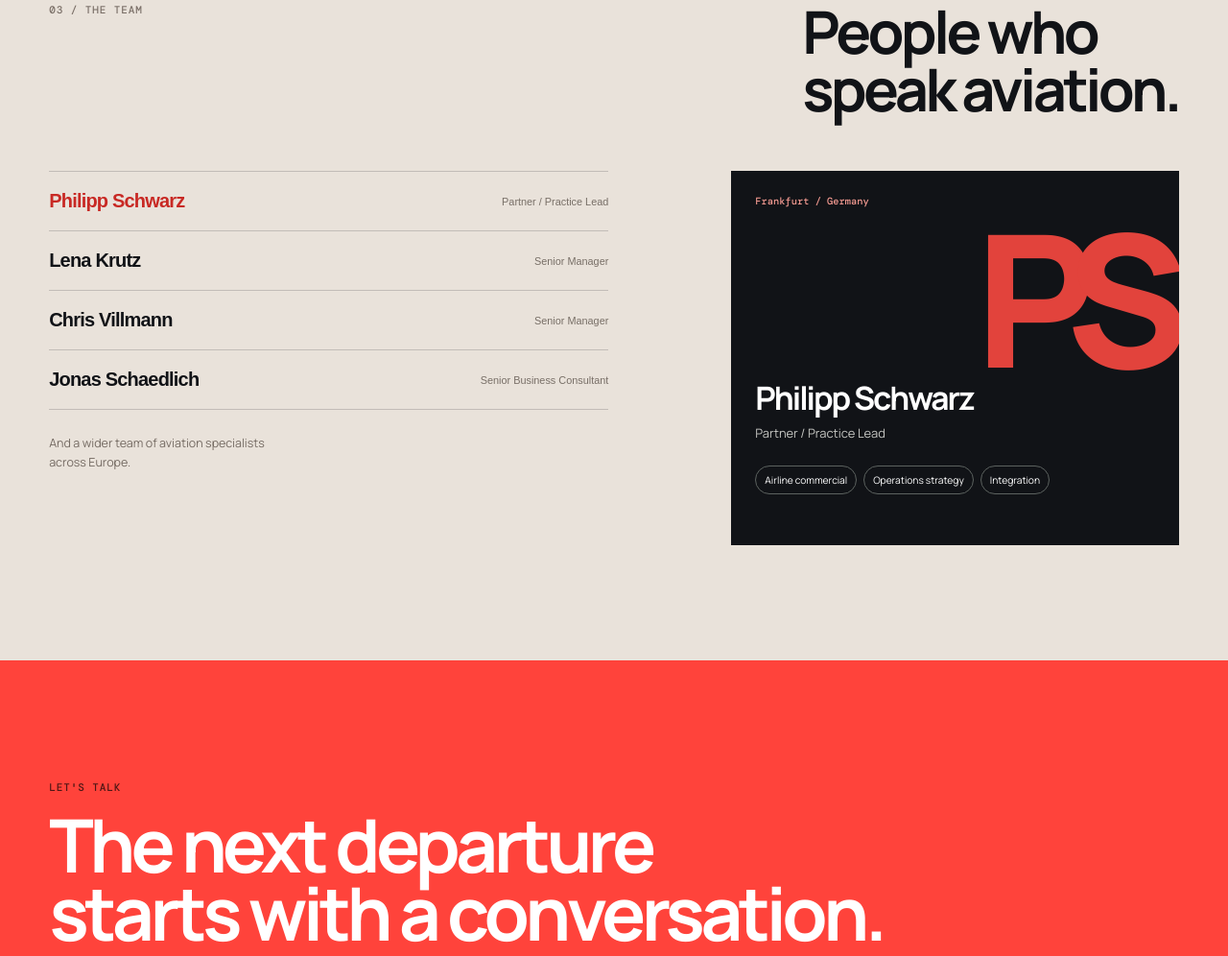
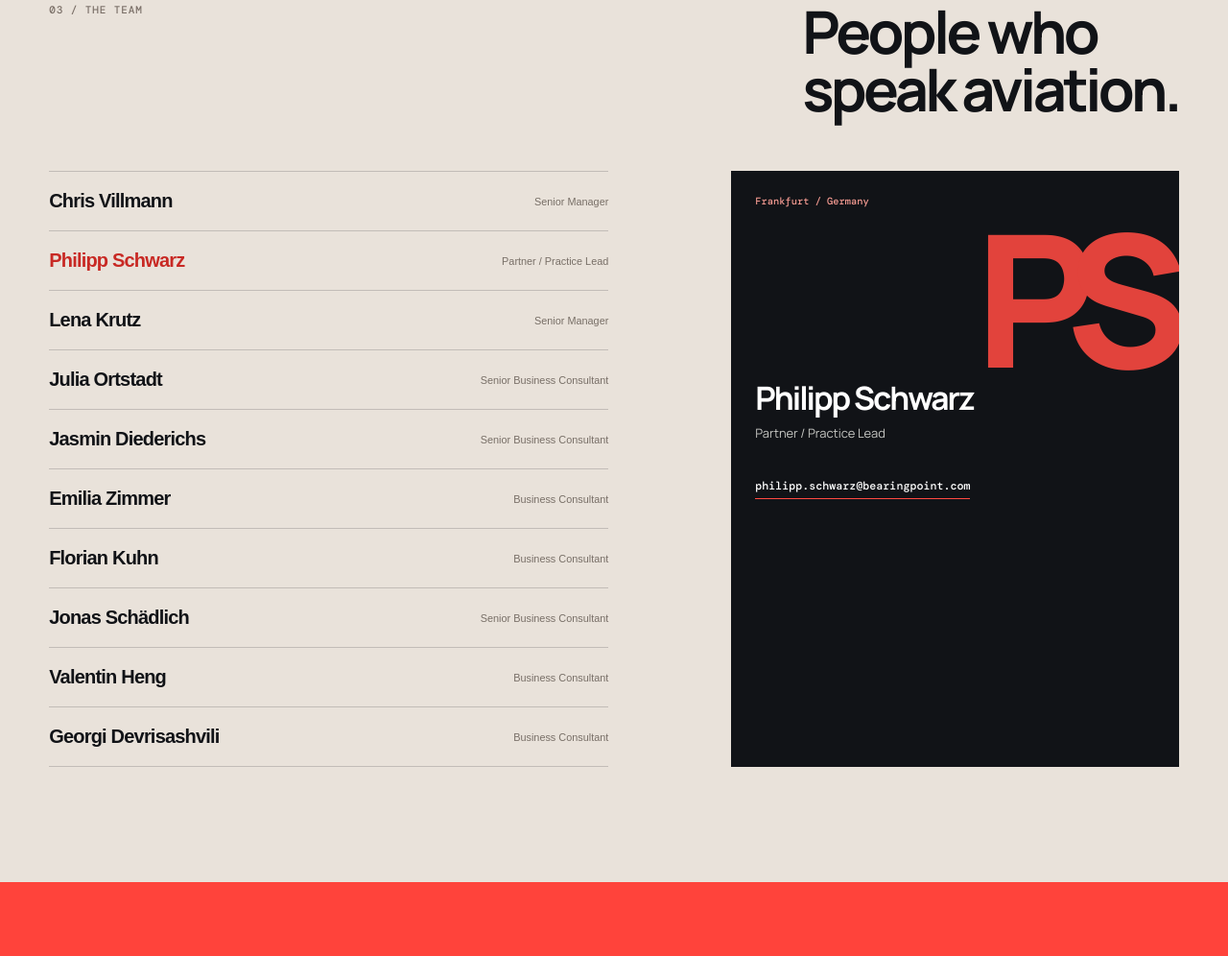
Before and after one commit to FWSchaefer/Team-Aviation, a plain HTML site: page index.html in a window 1280 px wide. Shown: the part 3089-4085 px from the top of the page at 96% size. Drawn offline with nearby package versions, Linux system fonts and the light colour scheme.

Commit message:
Expand aviation team contacts

```diff
--- a/index.html
+++ b/index.html
@@ -107,18 +107,23 @@
         <div class="team-header"><p class="eyebrow">03 / The team</p><h2>People who<br />speak aviation.</h2></div>
         <div class="team-layout">
           <div class="team-list" role="tablist" aria-label="Aviation team members">
+            <button class="team-member" role="tab" aria-selected="false" data-person="chris"><span>Chris Villmann</span><small>Senior Manager</small></button>
             <button class="team-member active" role="tab" aria-selected="true" data-person="philipp"><span>Philipp Schwarz</span><small>Partner / Practice Lead</small></button>
             <button class="team-member" role="tab" aria-selected="false" data-person="lena"><span>Lena Krutz</span><small>Senior Manager</small></button>
-            <button class="team-member" role="tab" aria-selected="false" data-person="chris"><span>Chris Villmann</span><small>Senior Manager</small></button>
-            <button class="team-member" role="tab" aria-selected="false" data-person="jonas"><span>Jonas Schaedlich</span><small>Senior Business Consultant</small></button>
-            <p class="team-note">And a wider team of aviation specialists across Europe.</p>
+            <button class="team-member" role="tab" aria-selected="false" data-person="julia"><span>Julia Ortstadt</span><small>Senior Business Consultant</small></button>
+            <button class="team-member" role="tab" aria-selected="false" data-person="jasmin"><span>Jasmin Diederichs</span><small>Senior Business Consultant</small></button>
+            <button class="team-member" role="tab" aria-selected="false" data-person="emilia"><span>Emilia Zimmer</span><small>Business Consultant</small></button>
+            <button class="team-member" role="tab" aria-selected="false" data-person="florian"><span>Florian Kuhn</span><small>Business Consultant</small></button>
+            <button class="team-member" role="tab" aria-selected="false" data-person="jonas"><span>Jonas Sch&auml;dlich</span><small>Senior Business Consultant</small></button>
+            <button class="team-member" role="tab" aria-selected="false" data-person="valentin"><span>Valentin Heng</span><small>Business Consultant</small></button>
+            <button class="team-member" role="tab" aria-selected="false" data-person="georgi"><span>Georgi Devrisashvili</span><small>Business Consultant</small></button>
           </div>
           <article class="team-profile" aria-live="polite">
             <p class="profile-location">Frankfurt / Germany</p>
             <div class="profile-monogram" aria-hidden="true">PS</div>
             <h3 id="profile-name">Philipp Schwarz</h3>
             <p id="profile-role">Partner / Practice Lead</p>
-            <div class="profile-tags" id="profile-tags"><span>Airline commercial</span><span>Operations strategy</span><span>Integration</span></div>
+            <a class="profile-email" id="profile-email" href="mailto:philipp.schwarz@bearingpoint.com">philipp.schwarz@bearingpoint.com</a>
           </article>
         </div>
       </section>
--- a/script.js
+++ b/script.js
@@ -1,8 +1,14 @@
 const people = {
-  philipp: { name: "Philipp Schwarz", role: "Partner / Practice Lead", location: "Frankfurt / Germany", initials: "PS", tags: ["Airline commercial", "Operations strategy", "Integration"] },
-  lena: { name: "Lena Krutz", role: "Senior Manager", location: "Frankfurt / Germany", initials: "LK", tags: ["CRM transition", "Passenger service", "Transformations"] },
-  chris: { name: "Chris Villmann", role: "Senior Manager", location: "Hamburg / Germany", initials: "CV", tags: ["IT PMO", "Post-merger integration", "Process optimization"] },
-  jonas: { name: "Jonas Schaedlich", role: "Senior Business Consultant", location: "Frankfurt / Germany", initials: "JS", tags: ["Airport planning", "Ground handling", "Cutover management"] }
+  philipp: { name: "Philipp Schwarz", role: "Partner / Practice Lead", location: "Frankfurt / Germany", initials: "PS", email: "philipp.schwarz@bearingpoint.com" },
+  chris: { name: "Chris Villmann", role: "Senior Manager", location: "Hamburg / Germany", initials: "CV", email: "chris.villmann@bearingpoint.com" },
+  lena: { name: "Lena Krutz", role: "Senior Manager", location: "Frankfurt / Germany", initials: "LK", email: "lena.krutz@bearingpoint.com" },
+  julia: { name: "Julia Ortstadt", role: "Senior Business Consultant", location: "Frankfurt / Germany", initials: "JO", email: "julia.ortstadt@bearingpoint.com" },
+  jasmin: { name: "Jasmin Diederichs", role: "Senior Business Consultant", location: "D\u00fcsseldorf / Germany", initials: "JD", email: "jasmin.diederichs@bearingpoint.com" },
+  emilia: { name: "Emilia Zimmer", role: "Business Consultant", location: "Berlin / Germany", initials: "EZ", email: "emilia.zimmer@bearingpoint.com" },
+  florian: { name: "Florian Kuhn", role: "Business Consultant", location: "Stuttgart / Germany", initials: "FK", email: "florian.kuhn@bearingpoint.com" },
+  jonas: { name: "Jonas Sch\u00e4dlich", role: "Senior Business Consultant", location: "Frankfurt / Germany", initials: "JS", email: "jonas.schaedlich@bearingpoint.com" },
+  valentin: { name: "Valentin Heng", role: "Business Consultant", location: "Frankfurt / Germany", initials: "VH", email: "valentin.heng@bearingpoint.com" },
+  georgi: { name: "Georgi Devrisashvili", role: "Business Consultant", location: "Frankfurt / Germany", initials: "GD", email: "georgi.devrisashvili@bearingpoint.com" }
 };
 
 const profile = document.querySelector(".team-profile");
@@ -18,9 +24,10 @@ document.querySelectorAll(".team-member").forEach((button) => {
     });
     profile.querySelector(".profile-location").textContent = person.location;
     profile.querySelector(".profile-monogram").textContent = person.initials;
-    profile.querySelector("h3").textContent = person.name;
-    profile.querySelector("h3 + p").textContent = person.role;
-    profile.querySelector(".profile-tags").innerHTML = person.tags.map((tag) => `<span>${tag}</span>`).join("");
+    profile.querySelector("#profile-name").textContent = person.name;
+    profile.querySelector("#profile-role").textContent = person.role;
+    profile.querySelector("#profile-email").href = `mailto:${person.email}`;
+    profile.querySelector("#profile-email").textContent = person.email;
   });
 });
 
```
Also changed, not shown: styles.css.
